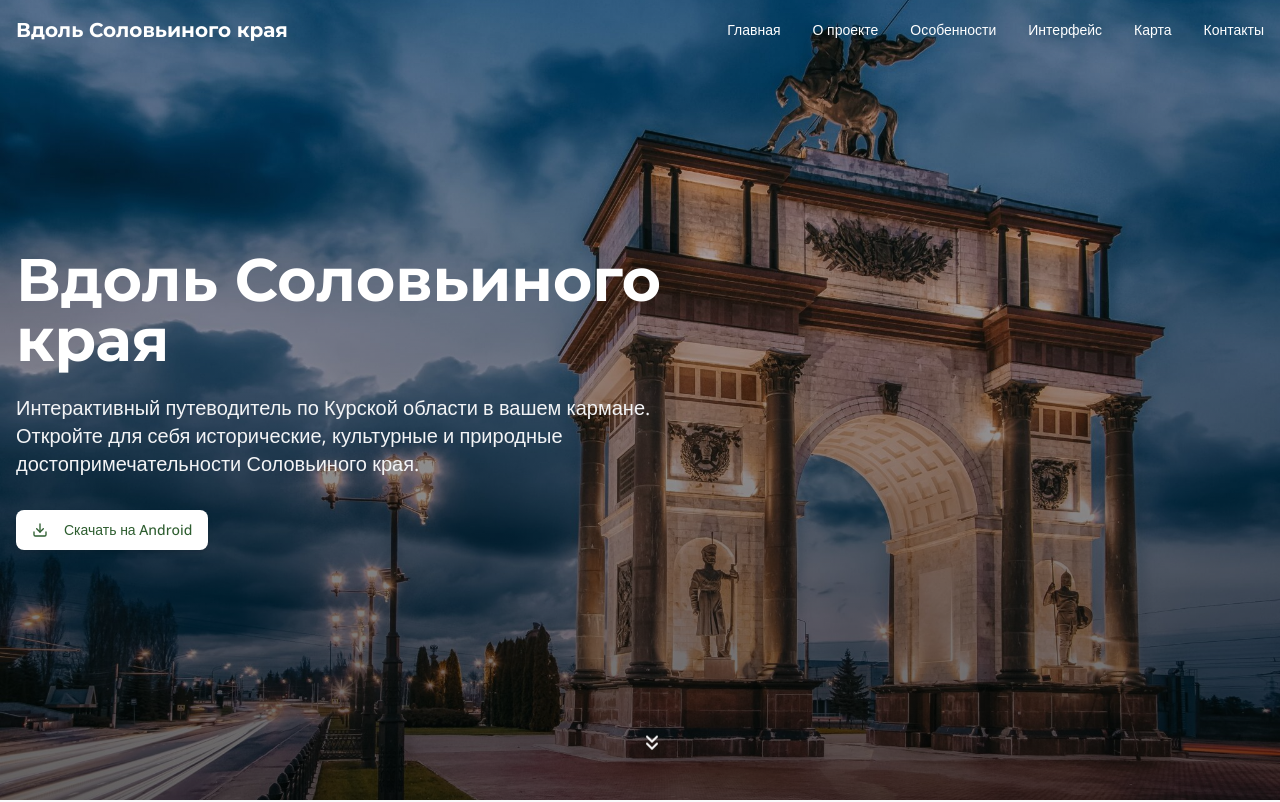
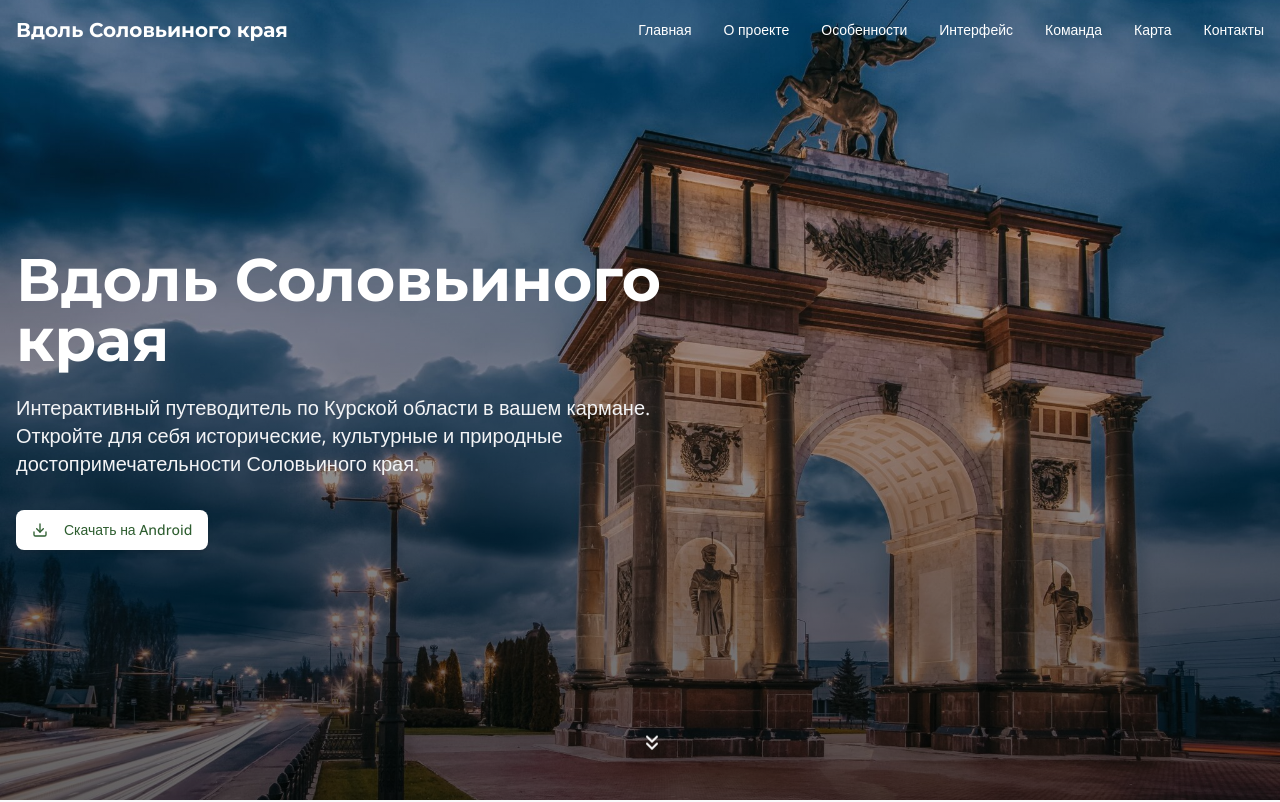
Before and after one commit to sasa12366/soloveiny-kray-guide, a React (Vite) app: page / in a window 1280 px wide. Shown: the top 802 px of the page. Built offline with nearby package versions, Linux system fonts and the light colour scheme.

Commit message:
Add team section to navigation menu
Add a "Команда" (Team) navigation link and corresponding anchor to the page.

```diff
--- a/src/components/Nav.tsx
+++ b/src/components/Nav.tsx
@@ -22,6 +22,7 @@ const Nav = () => {
     { name: 'О проекте', href: '#about' },
     { name: 'Особенности', href: '#features' },
     { name: 'Интерфейс', href: '#app-screens' },
+    { name: 'Команда', href: '#team' },
     { name: 'Карта', href: '#map' },
     { name: 'Контакты', href: '#contact' },
   ];
```
